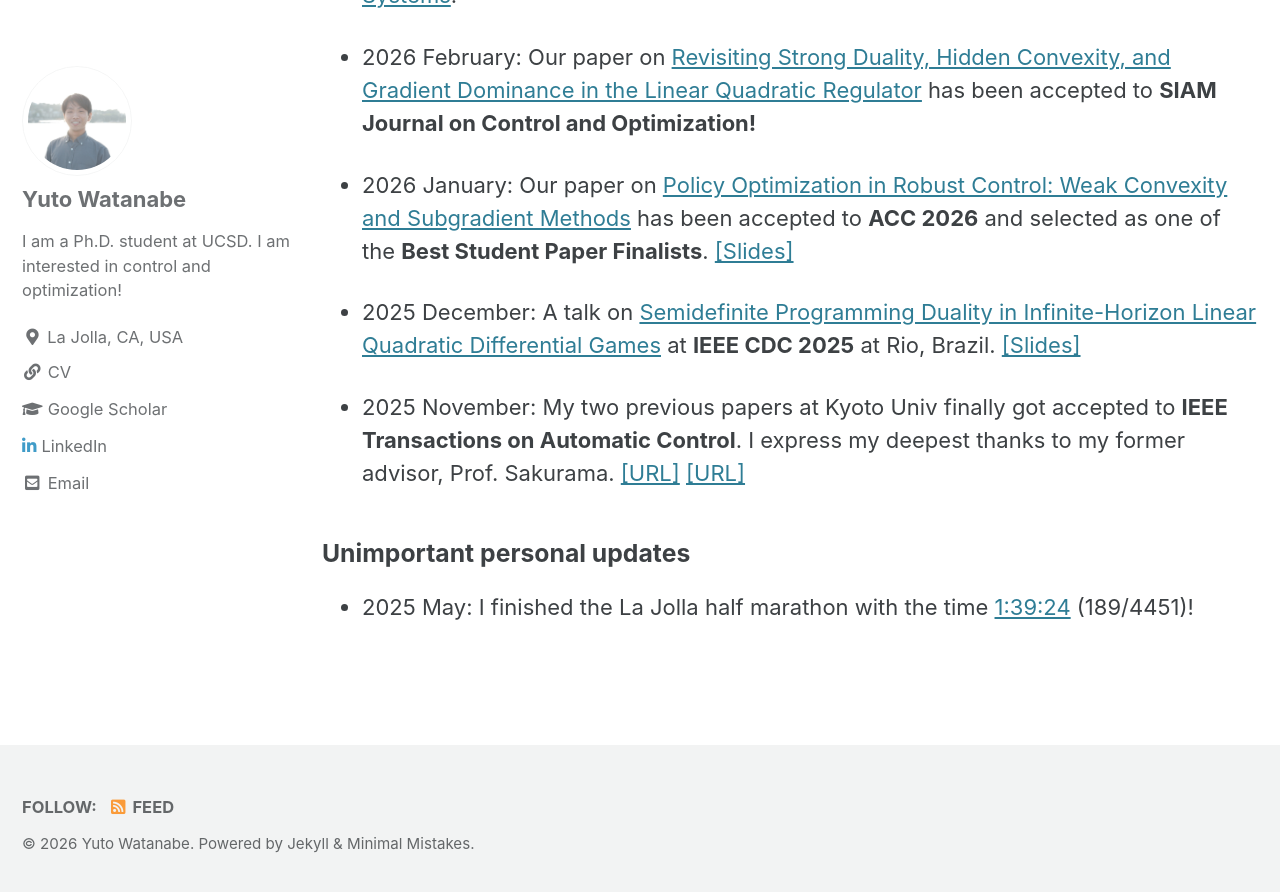
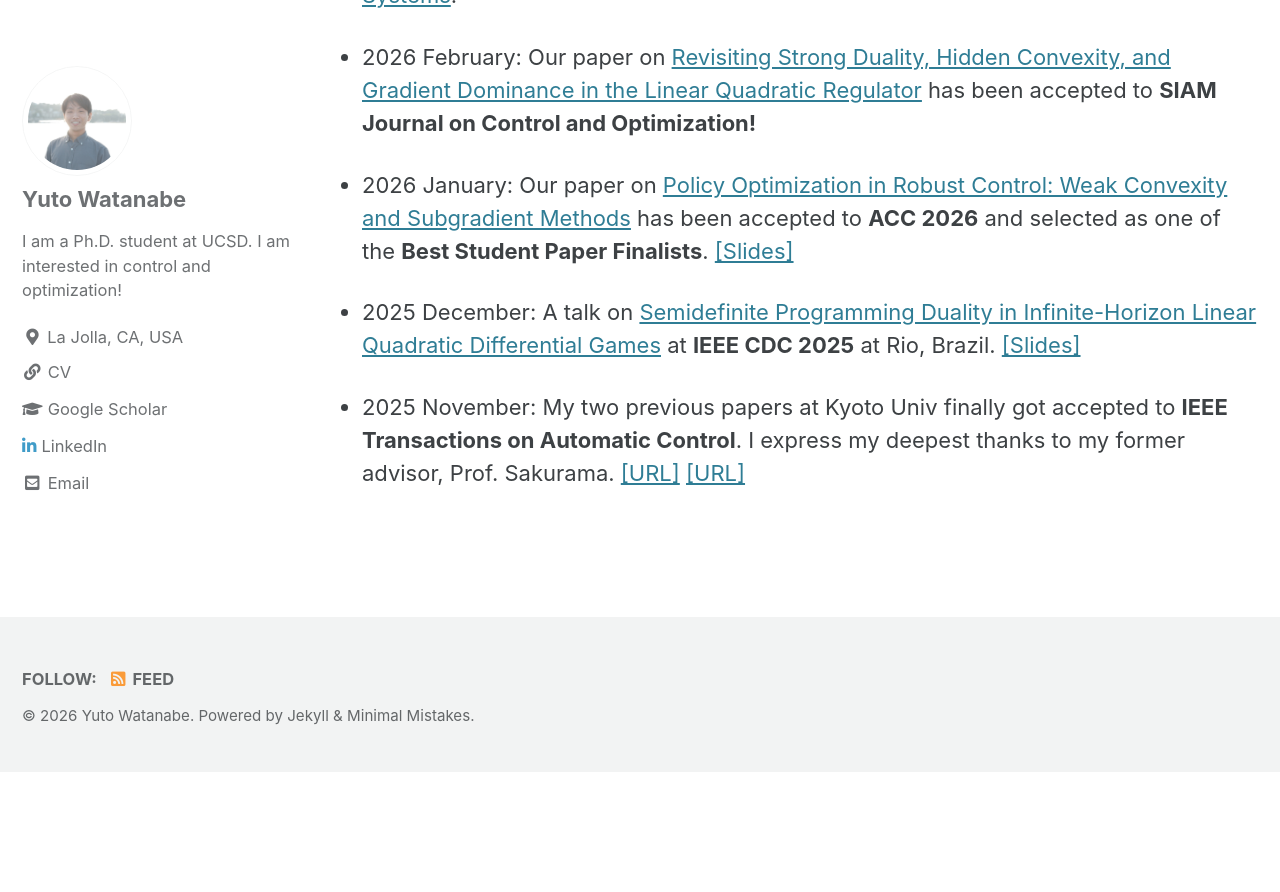
Before and after one commit to WatanabeYuto/watanabeyuto.github.io, a Jekyll site: the page built from index.md, in a window 1280 px wide and 900 px high, scrolled down 683 px. Shown: the top 892 px of the window. Built offline with Jekyll 4.4.1, drawn with Linux system fonts in a browser that asks for light colours; cached includes are drawn as plain includes; the list of posts is cut into pages by our own code; after the commit the page ends 1455 px from its top, so only the background shows below that.

Commit message:
update index

```diff
--- a/index.md
+++ b/index.md
@@ -36,6 +36,6 @@ In my free time, I enjoy running, juggling, and listening to music.
 <!--
 - 2025 March: Check out [our new preprint](https://arxiv.org/abs/2503.10964) on **a revisit of LQR**! This is my first work at UCSD! In this work, we show **strong duality** of the LQR policy optimization problem, despite the nonconvexity, and provide a more generalized analysis for the **gradient dominance**. We also provide an SDP and duality-based proof for deriving the analytic solution to LQR! (Also check out [this slide](https://drive.google.com/file/d/1yij6Shnm9-aObMxfb68spP4ocih-qUfD/view?usp=sharing)!) -->
 
-### Unimportant personal updates
+<!-- ### Unimportant personal updates
 
-- 2025 May: I finished the La Jolla half marathon with the time [1:39:24](https://runsignup.com/Race/Results/116383#resultSetId-550895;page:2;perpage:100) (189/4451)!
+- 2025 May: I finished the La Jolla half marathon with the time [1:39:24](https://runsignup.com/Race/Results/116383#resultSetId-550895;page:2;perpage:100) (189/4451)!  -->
```
